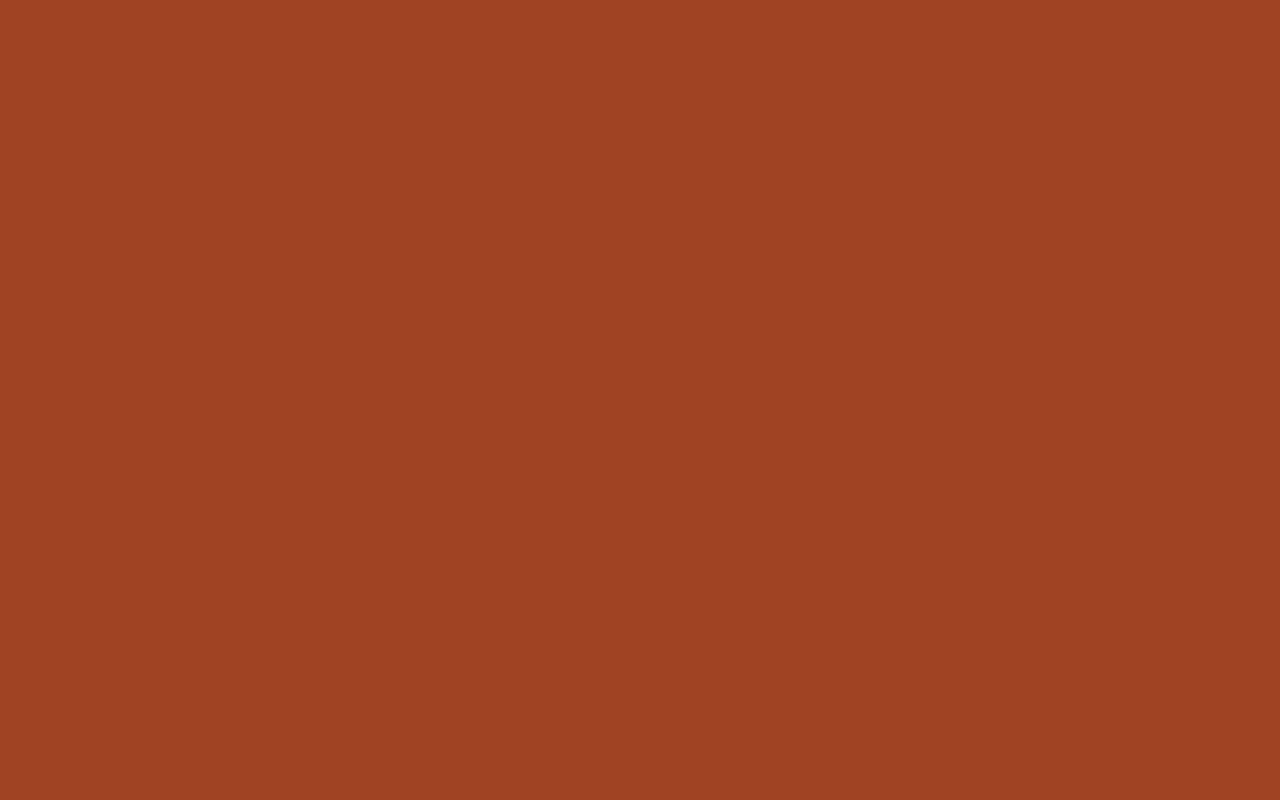
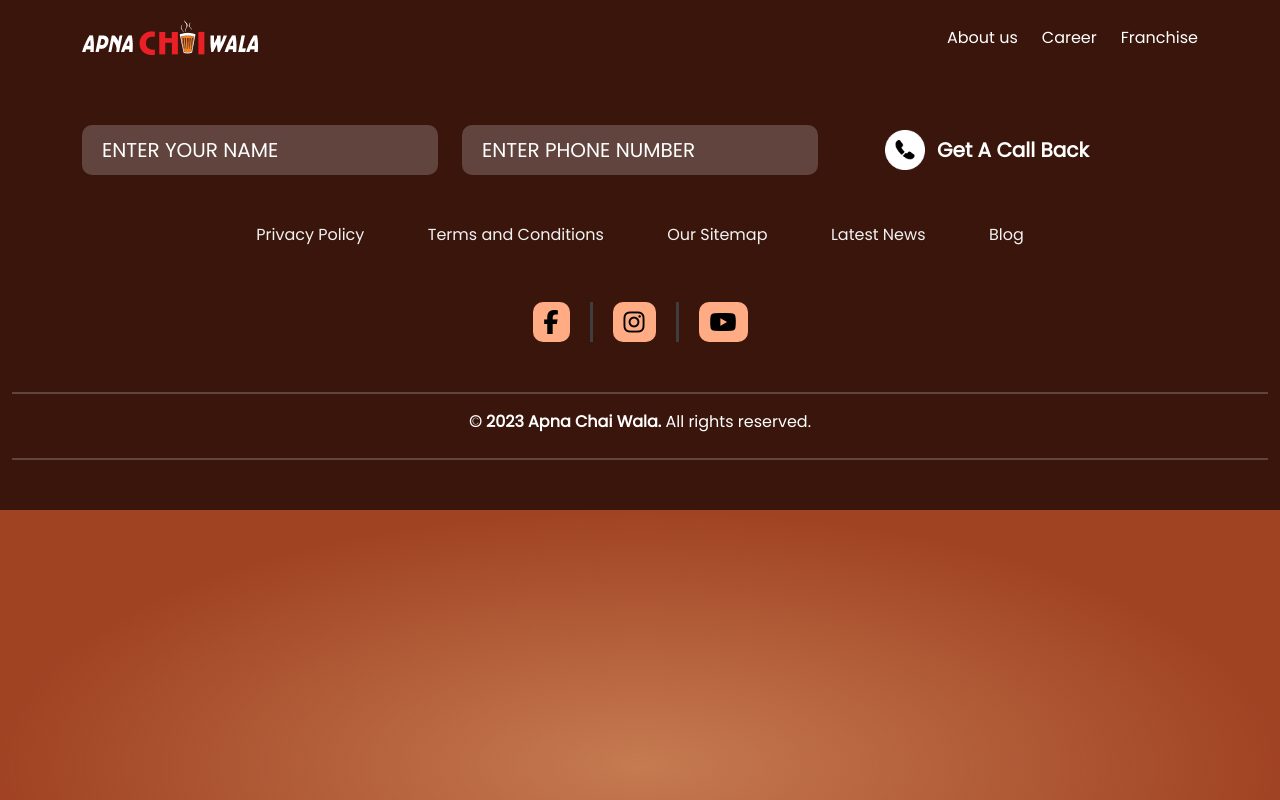
Before and after one commit to hanishwahi/apnachaiwala, a React (Create React App) app: page /career in a window 1280 px wide. Before the commit this address had no page. Built offline with nearby package versions, Linux system fonts and the light colour scheme.

Commit message:
first commit

```diff
--- a/src/App.js
+++ b/src/App.js
@@ -4,6 +4,8 @@ import './Style/Style.css'
 import './Style/Responsive.css'
 import Home from "./Pages/Home/Home";
 import About from "./Pages/About/About";
+import Franchise from "./Pages/Franchise/Franchise";
+import Career from "./Pages/Careers/Career";
 
 function App() {
   return (
@@ -12,6 +14,8 @@ function App() {
         <Routes>
           <Route path="/"  element={<Home/>}/>
           <Route path="/about"  element={<About/>}/>
+          <Route path="/franchise"  element={<Franchise/>}/>
+          <Route path="/career"  element={<Career/>}/>
         </Routes>
       </BrowserRouter>
     </>
--- a/src/Pages/Careers/Career.js
+++ b/src/Pages/Careers/Career.js
@@ -1,8 +1,13 @@
 import React from 'react'
+import Header from '../Header/Header'
+import Footer from '../Footer/Footer'
 
 function Career() {
   return (
-    <div>Career</div>
+    <>
+      <Header />
+      <Footer />
+    </>
   )
 }
 
--- a/src/Pages/Franchise/Franchise.js
+++ b/src/Pages/Franchise/Franchise.js
@@ -1,8 +1,13 @@
 import React from 'react'
+import Header from '../Header/Header'
+import Footer from '../Footer/Footer'
 
 function Franchise() {
   return (
-    <div>Franchise</div>
+     <>
+     <Header/>
+     <Footer/>
+     </>
   )
 }
 
--- a/src/Pages/Header/Navbar.js
+++ b/src/Pages/Header/Navbar.js
@@ -22,8 +22,8 @@ const scrollToHome= ()=>{
                         <div className="col-lg-6 col-sm-8 align-self-center">
                             <div className="navbar-main">
                                 <Link to='/about' onClick={scrollToHome}>About us</Link>
-                                <Link>Career</Link>
-                                <Link>Franchise</Link>
+                                <Link to='/career' onClick={scrollToHome}>Career</Link>
+                                <Link to='/franchise' onClick={scrollToHome}>Franchise</Link>
                             </div>
                         </div>
                     </div>
```
